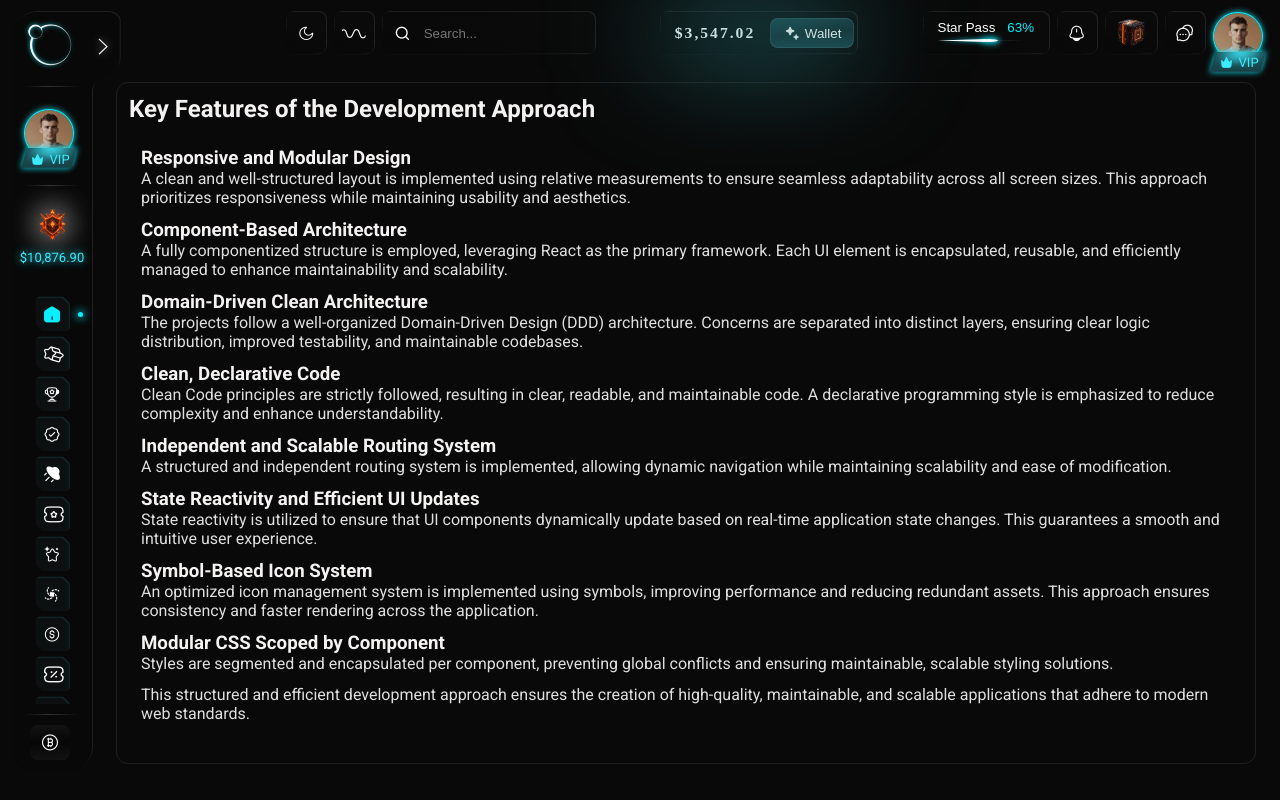
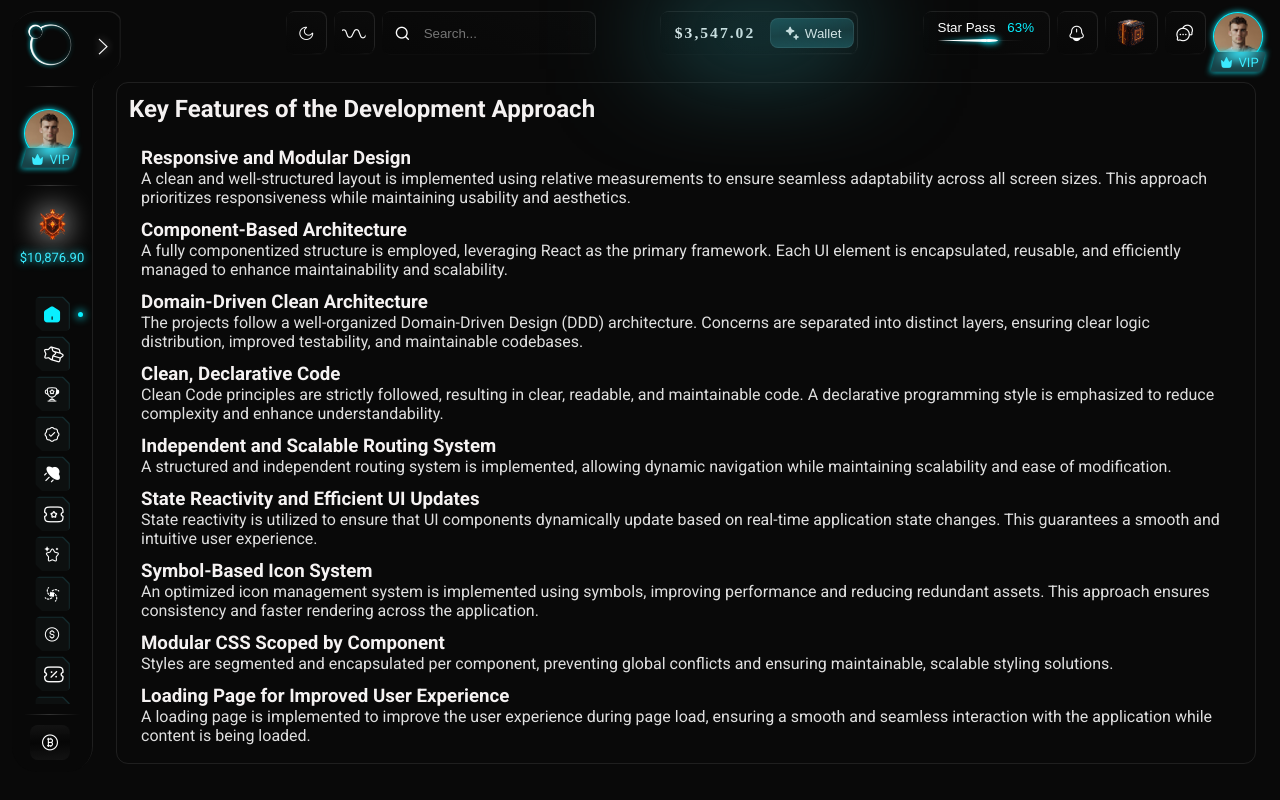
Before and after one commit to cristianm-developer/OrbetFrontEnd, a React (Create React App) app: page / in a window 1280 px wide. Built offline with nearby package versions, Linux system fonts and the light colour scheme; a web font is replaced by a local one.

Commit message:
Adjust HomeView

```diff
--- a/public/index.html
+++ b/public/index.html
@@ -49,9 +49,10 @@
       align-items: center;
       position: relative;
 
-      img {
-        width: 50px;
-      }
+    }
+
+    body #LoadingWrapper img {
+      width: 50px;
     }
 
     body.Loading #LoadingScreen{
--- a/src/App.css
+++ b/src/App.css
@@ -173,3 +173,7 @@ html {
     grid-template-columns: 80px 1fr 0px 200px;
   }
 }
+
+body.noAnimations *{
+  transition: none !important;
+}
--- a/src/components/logo/logo.css
+++ b/src/components/logo/logo.css
@@ -107,7 +107,7 @@
     }
 }
 
-@media screen and (width <= 450px)  {
+@media screen and (width <= 650px)  {
     *:not(.extended) #Logo, #SidebarLeft:not(:hover) #Logo #arrowWrapper{
         clip-path: none;
         height: 66px;
--- a/src/presentation/HomeView.js
+++ b/src/presentation/HomeView.js
@@ -61,6 +61,22 @@ const HomeView = (() => <div id="HomeView">
             </p>
         </div>
 
+        <div>
+            <h3>Loading Page for Improved User Experience</h3>
+            <p>
+                A loading page is implemented to improve the user experience during page load, ensuring a smooth and seamless
+                interaction with the application while content is being loaded.
+            </p>
+        </div>
+
+        <div>
+            <h3>No Animation Option for Enhanced Performance</h3>
+            <p>
+                The application provides a "noAnimation" option, allowing users to disable animations for better performance,
+                especially on lower-end devices or during performance-critical tasks.
+            </p>
+        </div>
+
         <p>
             This structured and efficient development approach ensures the creation of high-quality, maintainable,
             and scalable applications that adhere to modern web standards.
```
